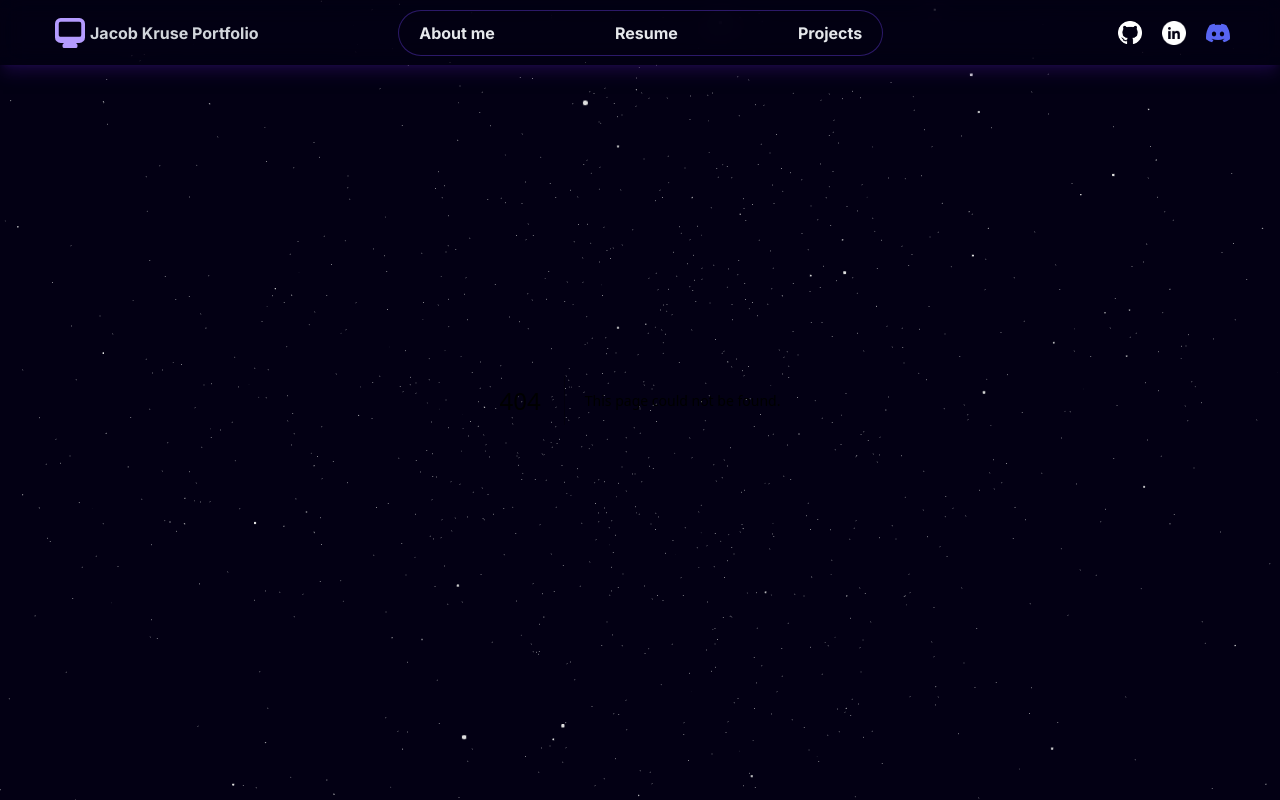
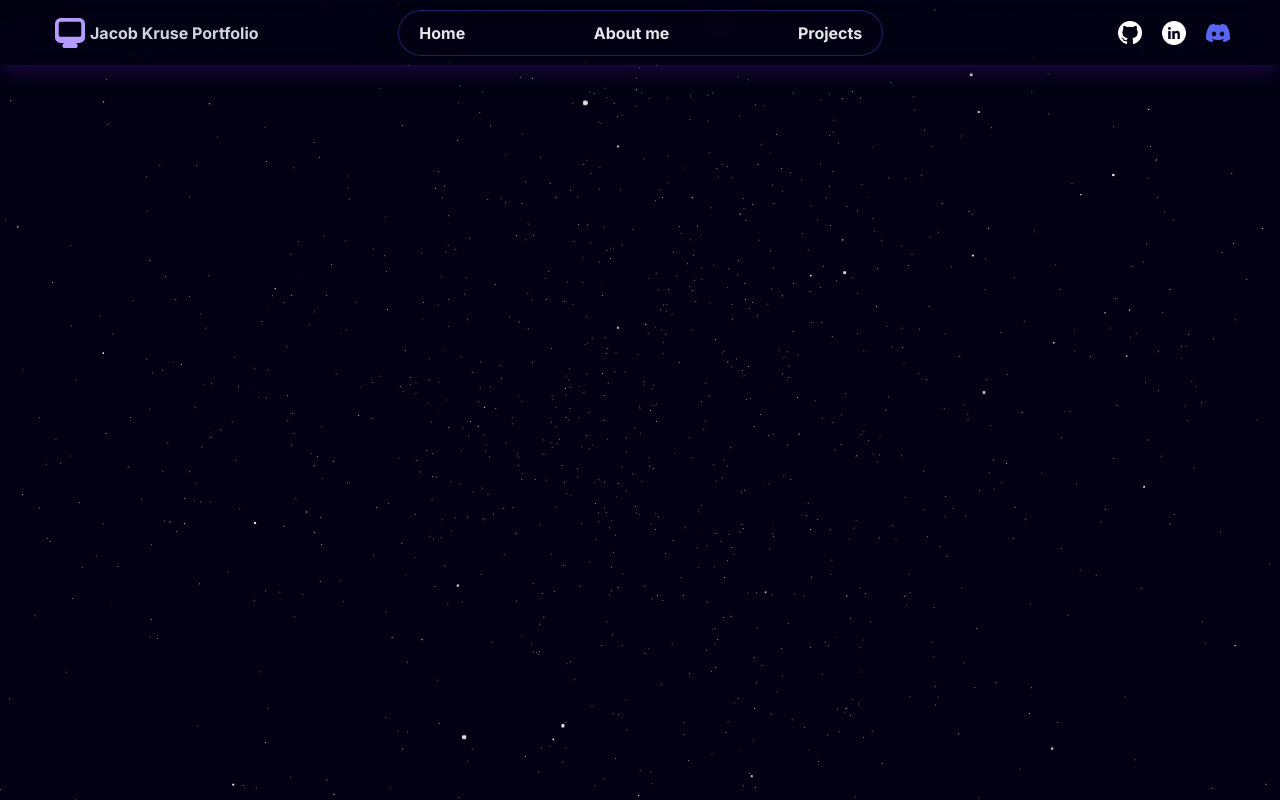
Before and after one commit to JacobJKruse/JacobJKruse.github.io, a Next.js app: page /about-me in a window 1280 px wide. Before the commit this address had no page. Built offline with nearby package versions, Linux system fonts and the light colour scheme; a web font is replaced by a local one.

Commit message:
projects page

```diff
--- a/constants/index.ts
+++ b/constants/index.ts
@@ -226,3 +226,27 @@ export const Skill_data = [
       height: 60,
     },
   ];
+
+
+  export const NavLinks = [
+    {
+      name: "Home",
+      link: "/",
+    },
+    {
+      name: "About me",
+      link: "/about-me",
+    },
+    {
+      name: "Projects",
+      link: "/my-projects",
+    },
+    {
+      name: "Project 1",
+      link: "/my-projects/project1",
+    },
+    {
+      name: "Project 2",
+      link: "/my-projects/project2",
+    },
+  ];
--- /dev/null
+++ b/src/app/about-me/page.tsx
@@ -0,0 +1,9 @@
+import React from 'react'
+
+const Page = () => {
+  return (
+    <div>about me</div>
+  )
+}
+
+export default Page
--- a/src/app/components/main/Navbar.tsx
+++ b/src/app/components/main/Navbar.tsx
@@ -1,12 +1,39 @@
 "use client"
 import { useState, useEffect } from 'react';
 import { Socials } from "../../../../constants";
+import { AnimatePresence } from 'framer-motion';
+import { usePathname } from 'next/navigation';
+import { NavLinks } from '../../../../constants';
 import { ComputerDesktopIcon , Bars3Icon} from '@heroicons/react/16/solid';
 import Image from "next/image";
+import Link from 'next/link';
+import Transition from './Transistion';
 
 const Navbar = () => {
   const [isMobile, setIsMobile] = useState(false);
   const [isOpen, setIsOpen] = useState(false);
+  const [isRouting, setisRouting] = useState(false);
+  const [isActive, setisActive] = useState('');
+  const [ prevPath, setprevPath] = useState('');
+
+  const path = usePathname();
+
+  useEffect (() => {
+    if(prevPath != path){
+      setisRouting(true);
+    }
+  },[path,prevPath])
+
+  useEffect(()=> {
+    if(isRouting){
+      setprevPath(path)
+      const timeout = setTimeout(() => {
+        setisRouting(false)
+      },1200)
+    return () => clearTimeout(timeout)
+    }
+  }, [isRouting])
+
 
   useEffect(() => {
     // Check if window is defined (i.e., if we're in a browser context)
@@ -25,6 +52,7 @@ const Navbar = () => {
 
   return (
     <div className="w-full h-[65px] fixed top-0 shadow-lg shadow-[#2A0E61]/50 bg-[#03001417] backdrop-blur-md z-50 px-10">
+      {isRouting && <Transition/>}
       <div className="w-full h-full flex flex-row items-center justify-between m-auto px-[10px]">
         <a href="" className="h-auto w-auto flex flex-row items-center">
           <ComputerDesktopIcon className='text-[#b49bff]  h-10 w-10'/>
@@ -38,9 +66,17 @@ const Navbar = () => {
         ) : (
           <div className="w-[500px] h-full flex flex-row items-center justify-between md:mr-20">
             <div className="flex items-center justify-between w-full text-[#b49bff] font-bold h-auto border border-[#7042f861] bg-[#0300145e] mr-[15px] px-[20px] py-[10px] rounded-full text-gray-200">
-              <a href="#about-me" className="cursor-pointer">About me</a>
-              <a href="#resume" className="cursor-pointer">Resume</a>
-              <a href="#projects" className="cursor-pointer">Projects</a>
+
+
+            {NavLinks.filter(link => ["Home", "About me", "Projects"].includes(link.name)).map((link) =>
+              <Link
+              key={link.name}
+              href={link.link}
+              onClick={() => setisActive(link.name)}
+              >
+                <p  className="cursor-pointer">{link.name}</p>
+              </Link>
+              )}
             </div>
           </div>
         )}
--- /dev/null
+++ b/src/app/components/main/Transistion.tsx
@@ -0,0 +1,53 @@
+"use client"
+import React from 'react'
+import {motion} from 'framer-motion'
+
+const TransitionVariants = {
+    initial: {
+      x: "100%",
+      width: "100%",
+    },
+    animate: {
+      x: "0%",
+      width: "0%",
+    },
+    exit: {
+      x: ["0%", "100%"],
+      width: ["0%", "100%"],
+    },
+  };
+
+
+  const Transition = () => {
+    return (
+      <div>
+        <motion.div
+          className="fixed top-0 bottom-0 h-screen w-screen right-full z-[30] bg-[#2e2257]"
+          variants={TransitionVariants}
+          initial="initial"
+          exit="exit"
+          animate="animate"
+          transition={{ delay: 0.2, duration: 0.6, ease: "easeInOut" }}
+        />
+        <motion.div
+          className="fixed top-0 bottom-0 h-screen w-screen right-full z-[20] bg-[#3b2d71]"
+          variants={TransitionVariants}
+          initial="initial"
+          exit="exit"
+          animate="animate"
+          transition={{ delay: 0.4, duration: 0.6, ease: "easeInOut" }}
+        />
+        <motion.div
+          className="fixed top-0 bottom-0 h-screen w-screen right-full z-[10] bg-[#4b3792]"
+          variants={TransitionVariants}
+          initial="initial"
+          exit="exit"
+          animate="animate"
+          transition={{ delay: 0.6, duration: 0.6, ease: "easeInOut" }}
+        />
+      </div>
+    );
+  };
+
+
+export default Transition;
--- /dev/null
+++ b/src/app/my-projects/page.tsx
@@ -0,0 +1,57 @@
+import ProjectCard from "../components/main/sub/ProjectCard";
+
+const MyProjects = () => {
+  const projects = [
+    {
+      src: "/NextWebsite.png",
+      title: "Project 1",
+      description: "This is Project 1.",
+      link: "/my-projects/project1/page",
+    },
+    {
+      src: "/NextWebsite.png",
+      title: "Project 2",
+      description: "This is Project 2.",
+      link: "/my-projects/project2/page",
+    },
+    {
+      src: "/NextWebsite.png",
+      title: "Project 2",
+      description: "This is Project 2.",
+      link: "/my-projects/project2/page",
+    },
+    {
+      src: "/NextWebsite.png",
+      title: "Project 2",
+      description: "This is Project 2.",
+      link: "/my-projects/project2/page",
+    },
+    // Add more projects here...
+  ];
+
+  return (
+    <div className="p-4 md:p-10 lg:p-20 z-[30]">
+      <div
+        className="flex flex-col items-center justify-center py-20"
+        id="projects"
+      >
+        <h1 className="text-[40px] font-semibold text-transparent bg-clip-text bg-gradient-to-r from-purple-500 to-cyan-500 py-20">
+          My Projects
+        </h1>
+        <div className="grid grid-cols-1 md:grid-cols-2 lg:grid-cols-3 gap-4">
+          {projects.map((project) => (
+            <a href={project.link} key={project.title}>
+              <ProjectCard
+                src={project.src}
+                title={project.title}
+                description={project.description}
+              />
+            </a>
+          ))}
+        </div>
+      </div>
+    </div>
+  );
+};
+
+export default MyProjects;
--- /dev/null
+++ b/src/app/my-projects/project1/page.tsx
@@ -0,0 +1,9 @@
+import React from 'react'
+
+const Page = () => {
+  return (
+    <div>Project 1</div>
+  )
+}
+
+export default Page
--- a/src/app/page.tsx
+++ b/src/app/page.tsx
@@ -2,15 +2,19 @@ import Image from 'next/image'
 import Hero from "@/app/components/main/Hero"
 import Skills from './components/main/Skills'
 import Projects from './components/main/Projects'
+import Footer from './components/main/Footer'
+import Transition from './components/main/Transistion'
 
 export default function Home() {
   return (
     <main className='h-full w-full'>
 
       <div className='flex flex-col gap-20'>
+        <Transition/>
 <Hero />
 <Skills/>
 <Projects/>
+<Footer/>
 
       </div>
     </main>
```
